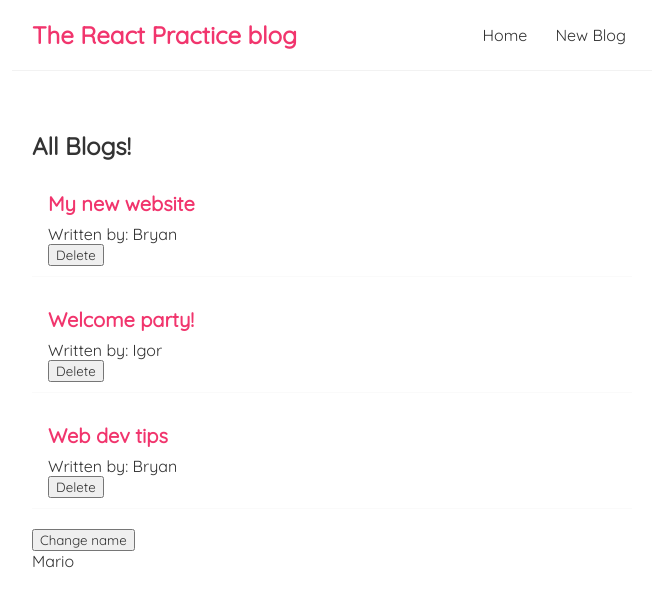
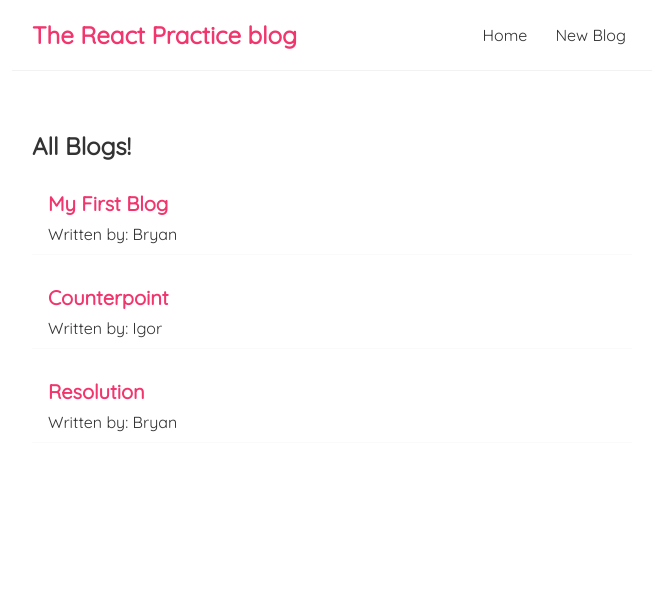
Before and after one commit to ebssgd/reactBlog, a React (Create React App) app: page / in a window 1280 px wide. Shown: the top 606 px of the page, without its empty margins (308-964 px from the left). Built offline with nearby package versions, Linux system fonts and the light colour scheme; data requests are answered from the project's data file.

Commit message:
Added routes and Abort Controller

```diff
--- /dev/null
+++ b/data/db.json
@@ -0,0 +1,22 @@
+{
+  "blogs": [
+    {
+      "title": "My First Blog",
+      "body": "I'm trying not to, kid. Obi-Wan is here. The Force is with him. Alderaan? I'm not going to Alderaan. I've got to go home. It's late, I'm in for it as it is. A tremor in the Force. The last time I felt it was in the presence of my old master.\nObi-Wan is here. The Force is with him. Still, she's got a lot of spirit. I don't know, what do you think? Look, I can take you as far as Anchorhead. You can get a transport there to Mos Eisley or wherever you're going.",
+      "author": "Bryan",
+      "id": 1
+    },
+    {
+      "title": "Counterpoint",
+      "body": "No! Alderaan is peaceful. We have no weapons. You can't possibly… Kid, I've flown from one side of this galaxy to the other. I've seen a lot of strange stuff, but I've never seen anything to make me believe there's one all-powerful Force controlling everything. There's no mystical energy field that controls my destiny. It's all a lot of simple tricks and nonsense.",
+      "author": "Igor",
+      "id": 2
+    },
+    {
+      "title": "Resolution",
+      "body": "Remember, a Jedi can feel the Force flowing through him. I care. So, what do you think of her, Han? Hokey religions and ancient weapons are no match for a good blaster at your side, kid. I want to come with you to Alderaan. There's nothing for me here now. I want to learn the ways of the Force and be a Jedi, like my father before me.\nThe Force is strong with this one. I have you now. I can't get involved! I've got work to do! It's not that I like the Empire, I hate it, but there's nothing I can do about it right now. It's such a long way from here.",
+      "author": "Bryan",
+      "id": 3
+    }
+  ]
+}
--- a/src/App.js
+++ b/src/App.js
@@ -1,5 +1,7 @@
 import Navbar from "./Navbar";
 import Home from "./Home";
+import { BrowserRouter as Router, Route, Switch } from "react-router-dom";
+import Create from "./Create";
 
 function App() {
   // const title = "Welcome to my practice React blog";
@@ -9,12 +11,20 @@ function App() {
   //const person = { name: "Bryan", age: 39 }; This won't work.
   // const link = "http://www.google.com";
   return (
+    <Router>
       <div className="App">
         <Navbar />
         <div className="content">
           {/* <h1>{title}</h1>
         <p>Liked {likes} times</p> */}
+          <Switch>
+            <Route exact path="/">
               <Home />
+            </Route>
+            <Route path="/create">
+              <Create />
+            </Route>
+          </Switch>
         </div>
         {/* <p>{10}</p>
       <p>{"Hello, everyone!"}</p>
@@ -23,6 +33,7 @@ function App() {
 
       <a href={link}>Google Site</a>  */}
       </div>
+    </Router>
   );
 }
 
--- a/src/BlogList.js
+++ b/src/BlogList.js
@@ -1,4 +1,4 @@
-const BlogList = ({ blogs, title, handleDelete }) => {
+const BlogList = ({ blogs, title }) => {
   //const blogs = props.blogs; //By passing the props Object into the function,
   //we are then able to use it here in order to have it be passed into the function
   //that we are returning
@@ -10,7 +10,7 @@ const BlogList = ({ blogs, title, handleDelete }) => {
         <div className="blog-preview" key={blog.id}>
           <h2>{blog.title}</h2>
           <p>Written by: {blog.author}</p>
-          <button onClick={() => handleDelete(blog.id)}>Delete</button>
+          {/* <button onClick={() => handleDelete(blog.id)}>Delete</button> */}
         </div>
       ))}
     </div>
--- /dev/null
+++ b/src/Create.js
@@ -0,0 +1,9 @@
+const Create = () => {
+  return (
+    <div className="create">
+      <h2>Add a new blog</h2>
+    </div>
+  );
+};
+
+export default Create;
--- a/src/Home.js
+++ b/src/Home.js
@@ -1,29 +1,51 @@
-import { useState, useEffect } from "react";
 import BlogList from "./BlogList";
+import useFetch from "./useFetch";
 
 const Home = () => {
-  const [blogs, setBlogs] = useState([
-    { title: "My new website", body: "lorem ipsum...", author: "Bryan", id: 1 },
-    { title: "Welcome party!", body: "lorem ipsum...", author: "Igor", id: 2 },
-    { title: "Web dev tips", body: "lorem ipsum...", author: "Bryan", id: 3 },
-  ]);
+  const {
+    data: blogs,
+    isPending,
+    error,
+  } = useFetch("http://localhost:8000/blogs");
+  // const [blogs, setBlogs] = useState(null);
+  // const [isPending, setIsPending] = useState(true);
+  // const [error, setError] = useState(null);
+  // { title: "My new website", body: "lorem ipsum...", author: "Bryan", id: 1 },
+  // { title: "Welcome party!", body: "lorem ipsum...", author: "Igor", id: 2 },
+  // { title: "Web dev tips", body: "lorem ipsum...", author: "Bryan", id: 3 },
 
-  const [name, setName] = useState("Mario");
+  //const [name, setName] = useState("Mario");
 
-  const handleDelete = (id) => {
-    const newBlogs = blogs.filter((blog) => blog.id !== id);
-    setBlogs(newBlogs);
-  };
-
-  useEffect(() => {
-    console.log("Use effect ran.");
-    console.log(name);
-  }, [name]); //useEffect runs every time the page rerenders
+  // useEffect(() => {
+  //   fetch("http://localhost:8000/blogs")
+  //     .then((res) => {
+  //       if (!res.ok) {
+  //         throw Error("Could not fetch the data.");
+  //       }
+  //       return res.json();
+  //     })
+  //     .then((data) => {
+  //       //console.log(data);
+  //       setBlogs(data);
+  //       setIsPending(false);
+  //       setError(null);
+  //     })
+  //     .catch((err) => {
+  //       setIsPending(false);
+  //       setError(err.message);
+  //     });
+  //   //console.log("Use effect ran.");
+  //   //console.log(name);//Passing in name to the [] will rerender based on name
+  // }, []); //useEffect runs every time the page rerenders
   //Be careful of using the useState inside useEffect.
   //You may end up in an endless loop of rerenders.
   //The array at the end is the dependency array. If left empty, useEffect
   //only runs on the first time the page renders
   //If there is a value in it, it will rerun any time that element changes
+
+  //We have to use .then here. async/await won't work.
+  //You would have to create an external function, pass it in here
+  //and then it would be fine.
 
   //let name = "Mario"; //This variable isn't reactive.
   //const [name, setName] = useState("Mario"); //This sets the original value
@@ -47,9 +69,11 @@ const Home = () => {
 
   return (
     <div className="home">
-      <BlogList blogs={blogs} title="All Blogs!" handleDelete={handleDelete} />
-      <button onClick={() => setName("Luigi")}>Change name</button>
-      <p>{name}</p>
+      {error && <div>{error}</div>}
+      {isPending && <div>Loading...</div>}
+      {blogs && <BlogList blogs={blogs} title="All Blogs!" />}
+      {/* <button onClick={() => setName("Luigi")}>Change name</button>
+      <p>{name}</p> */}
       {/* <BlogList
         blogs={blogs.filter((blog) => blog.author === "Bryan")}
         title="Bryan's Blogs!"
@@ -88,3 +112,7 @@ export default Home;
 //The handleDelete function is created here because this is where the data is.
 //We want to interact with the data directly.
 //We can pass the function over as a prop
+
+//&& evaluates the left side first. So, if the blogs is null,
+//it won't even bother to check the right side. So, the thing on the left
+//won't ever be rendered if the thing on the right is null
--- a/src/Navbar.js
+++ b/src/Navbar.js
@@ -1,11 +1,13 @@
+import { Link } from "react-router-dom";
+
 const Navbar = () => {
   return (
     <nav className="navbar">
       <h1>The React Practice blog</h1>
       <div className="links">
-        <a href="/">Home</a>
-        <a
-          href="/create"
+        <Link to="/">Home</Link>
+        <Link
+          to="/create"
           //   style={{
           //     color: "white",
           //     backgroundColor: "#f1356d",
@@ -13,7 +15,7 @@ const Navbar = () => {
           //   }}
         >
           New Blog
-        </a>
+        </Link>
       </div>
     </nav>
   );
--- /dev/null
+++ b/src/useFetch.js
@@ -0,0 +1,43 @@
+import { useState, useEffect } from "react";
+
+const useFetch = (url) => {
+  const [data, setData] = useState(null);
+  const [isPending, setIsPending] = useState(true);
+  const [error, setError] = useState(null);
+
+  useEffect(() => {
+    const abortCont = new AbortController();
+
+    fetch(url, { signal: abortCont.signal })
+      .then((res) => {
+        if (!res.ok) {
+          throw Error("Could not fetch the data.");
+        }
+        return res.json();
+      })
+      .then((data) => {
+        //console.log(data);
+        setData(data);
+        setIsPending(false);
+        setError(null);
+      })
+      .catch((err) => {
+        if (err.name === "AbortError") {
+          console.log("Fetch aborted");
+        }
+        setIsPending(false);
+        setError(err.message);
+      });
+
+    return () => abortCont.abort;
+  }, [url]);
+
+  return { data, isPending, error };
+};
+
+export default useFetch;
+
+//The abort controller will stop the current fetch from running
+//if you try and switch pages too quick, you will get an error since
+//React is trying to update the state of a page that is no longer on the DOM
+// abort controller helps to keep that error from happening.
```
Also changed, not shown: 1 other file (tests, documents, lock files or other folders). Lines whose indentation alone changed are shown as unchanged.
